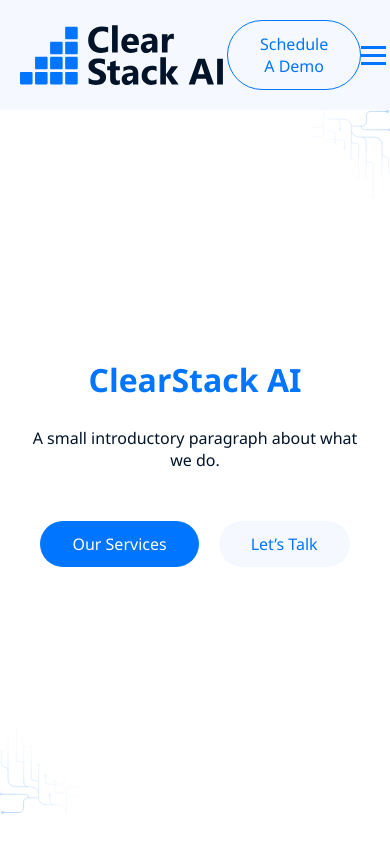
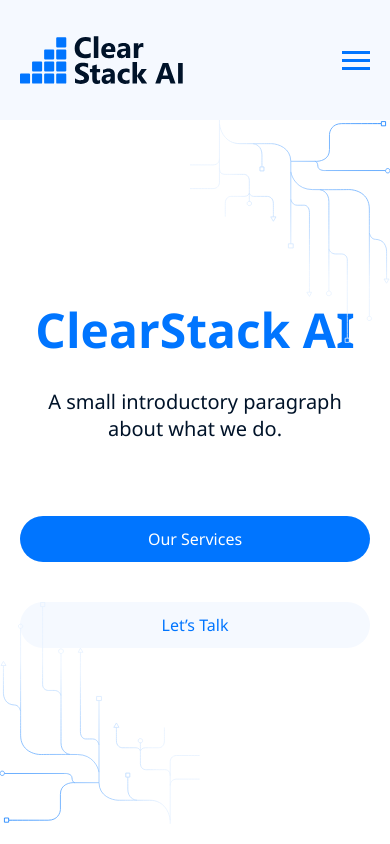
Before and after one commit to StefanosTheDev/Agency-Website, a Vue app: page / in a window 390 px wide. Built offline with nearby package versions, Linux system fonts and the light colour scheme.

Commit message:
Updated responsiveness for header and services

```diff
--- a/src/App.vue
+++ b/src/App.vue
@@ -37,10 +37,6 @@
 </script>
 
 <style>
-@font-face {
-  font-family: "Jura";
-  src: url("./assets/fonts/Jura.ttf");
-}
 
 body,
 html {
@@ -67,6 +63,34 @@
   flex-direction: column;
   width: 100%;
   height: 100vh;
+}
+
+.btn-primary {
+  color: white;
+  background-color: #0075FF;
+  font: 500 16px Segoe UI, sans-serif;
+  border-radius: 66px;
+  padding: 12px 32px;
+  border: none;
+  cursor: pointer;
+}
+
+.btn-primary:hover {
+  background-color: #003B80;
+}
+
+.btn-secondary {
+  color: #0075ff;
+  background-color: #F5F9FF;
+  font: 500 16px Segoe UI, sans-serif;
+  border-radius: 66px;
+  padding: 12px 32px;
+  border: none;
+  cursor: pointer;
+}
+
+.btn-secondary:hover {
+  background-color: #B2D6FF;
 }
 
 .btn-tertiary {
@@ -122,4 +146,26 @@
 .highlight {
   color: #0075FF;
 }
+
+@media (max-width: 600px) {
+  h1 {
+    font-size: 32px;
+  }
+
+  h2 {
+    font-size: 24px;
+  }
+
+  h3 {
+    font-size: 32px;
+  }
+
+  h4 {
+    font-size: 24px;
+  }
+
+  p {
+    font-size: 16px;
+  }
+}
 </style>
--- a/src/components/Hero.vue
+++ b/src/components/Hero.vue
@@ -76,6 +76,7 @@
 .actions {
   display: flex;
   flex-direction: row;
+  width: 100%;
   gap: 20px;
   margin-top: 24px;
   flex-wrap: wrap;
@@ -87,12 +88,12 @@
   position: absolute;
   width: 20%;
   max-width: 500px;
+  min-width: 200px;
 }
 
 .top-right-corner-image {
   top: 0;
   right: 0;
-  max-width: 500px;
 }
 
 .bottom-left-corner-image {
@@ -151,7 +152,7 @@
   font-weight: 500;
 }
 
-@media (min-width: 600px) {
+@media (max-width: 600px) {
   .title {
     font-size: 3rem;
   }
@@ -161,8 +162,13 @@
   }
 
   .actions {
+    flex-direction: column;
     gap: 40px;
     margin-top: 48px;
+  }
+
+  .actions button {
+    width: 100%;
   }
 }
 
--- a/src/components/Navbar.vue
+++ b/src/components/Navbar.vue
@@ -5,8 +5,13 @@
       <a href="#">Services</a>
       <a href="#">Our Team</a>
       <a href="#">Contact</a>
+
+      <!-- Only include the button in the mobile nav links -->
+      <button v-if="isMobile" class="btn-tertiary mobile-btn">Schedule A Demo</button>
     </div>
-    <button class="btn-tertiary">Schedule A Demo</button>
+
+    <!-- Exclude the button from desktop nav links -->
+    <button v-if="!isMobile" class="btn-tertiary">Schedule A Demo</button>
     <div class="hamburger" @click="toggleMenu">
       <div class="line" :class="{ 'line1': isOpen }"></div>
       <div class="line" :class="{ 'line2': isOpen }"></div>
@@ -14,6 +19,7 @@
     </div>
   </nav>
 </template>
+
 
 <script>
 export default {
@@ -58,6 +64,7 @@
   background-color: #F5F9FF;
   width: 100%;
   box-sizing: border-box;
+  height: 120px;
 }
 
 .nav-links {
@@ -78,20 +85,37 @@
 
 .nav-links-mobile {
   display: none;
+  box-sizing: border-box;
   flex-direction: column;
   gap: 20px;
   background-color: white;
   position: absolute;
-  top: 80px;
+  top: 120px;
   left: 0;
   width: 100%;
   padding: 20px;
-  box-shadow: 0 4px 8px rgba(0, 0, 0, 0.1);
   z-index: 10;
+  border-radius: 0px;
+  border-top: 1px solid #0075FF;
+  background-color: #F5F9FF;
+  box-shadow: 0px 2px 2px rgba(0, 0, 0, 0.25);
+}
+
+.nav-links-mobile > a {
+  padding: 12px;
+  border-bottom: 1px solid #0075FF;
+}
+
+.nav-links-mobile > .mobile-btn {
+  align-self: center;
 }
 
 .nav-links-open {
   display: flex !important;
+}
+
+.mobile-btn {
+  width: 100%;
 }
 
 .logo {
@@ -106,14 +130,14 @@
 }
 
 .hamburger .line {
-  width: 25px;
+  width: 28px;
   height: 3px;
   background-color: #0075FF;
   transition: 0.3s;
 }
 
 .hamburger .line1 {
-  transform: rotate(45deg) translate(5px, 5px);
+  transform: rotate(45deg) translate(5.5px, 5.5px);
 }
 
 .hamburger .line2 {
@@ -121,10 +145,15 @@
 }
 
 .hamburger .line3 {
-  transform: rotate(-45deg) translate(5px, -5px);
+  transform: rotate(-45deg) translate(5.5px, -5.5px);
 }
 
 @media (max-width: 768px) {
+
+  .logo {
+    height: 48px;
+  }
+
   .nav-links {
     display: none;
   }
--- a/src/components/Services.vue
+++ b/src/components/Services.vue
@@ -112,21 +112,6 @@
   .services-words {
     width: 30%;
   }
-  .btn-primary {
-  background-color: #0075ff;
-  color: #fff;
-  font: 500 16px Segoe UI, sans-serif;
-  border-radius: 66px;
-  padding: 12px 32px;
-  border: none;
-  z-index: 2;
-  cursor: pointer;
-  text-align: center;
-}
-
-.btn-primary:hover {
-  background-color: #0055cc;
-}
 
   .services-grid {
     width: 60%;
@@ -146,4 +131,14 @@
     width: 32%;
   }
 }
+
+@media (max-width: 600px) {
+  .services-container {
+    padding: 20px;
+  }
+
+  .services-wrapper {
+    padding: 20px;
+  }
+}
 </style>
```
